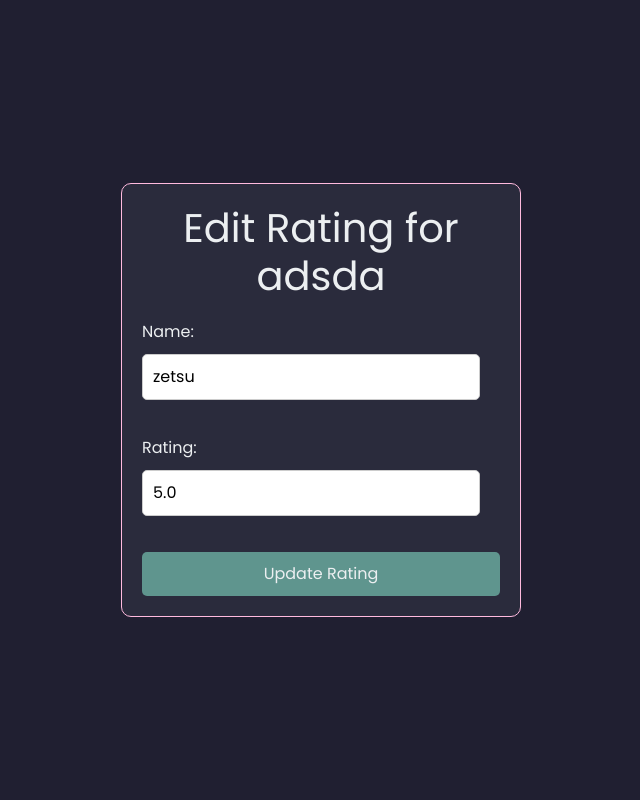
After one commit to 0x2b375/movie_rating, a Django app: page /edit-rating/23/ in a window 1280 px wide. The commit adds this page. Shown: the whole page, without its empty margins (319-959 px from the left). Run offline with Django 5.2, Linux system fonts and the light colour scheme; data comes from the database, SQL or seed files in the repository; both versions use the stored data as it was after the commit.

Commit message:
updated rating

```diff
--- a/movie_ratings/movie_ratings/settings.py
+++ b/movie_ratings/movie_ratings/settings.py
@@ -71,7 +71,7 @@ TEMPLATES = [
 
 WSGI_APPLICATION = 'movie_ratings.wsgi.application'
 
-
+MESSAGE_STORAGE = 'django.contrib.messages.storage.session.SessionStorage'
 # Database
 # https://docs.djangoproject.com/en/5.0/ref/settings/#databases
 
--- /dev/null
+++ b/movie_ratings/ratings/templates/ratings/edit_rating.html
@@ -0,0 +1,122 @@
+<!DOCTYPE html>
+<html lang="en">
+  <head>
+    <meta charset="UTF-8" />
+    <meta name="viewport" content="width=device-width, initial-scale=1.0" />
+    <title>Edit Rating</title>
+    <link rel="preconnect" href="https://fonts.googleapis.com" />
+    <link rel="preconnect" href="https://fonts.gstatic.com" crossorigin />
+    <link
+      href="https://fonts.googleapis.com/css2?family=Poppins:wght@400;600;800&display=swap"
+      rel="stylesheet"
+    />
+    <link
+      href="https://cdn.jsdelivr.net/npm/bootstrap@5.3.3/dist/css/bootstrap.min.css"
+      rel="stylesheet"
+      integrity="sha384-QWTKZyjpPEjISv5WaRU9OFeRpok6YctnYmDr5pNlyT2bRjXh0JMhjY6hW+ALEwIH"
+      crossorigin="anonymous"
+    />
+  </head>
+  <style>
+    :root {
+      --clr-text: #eceff1;
+      --clr-main: #201f31;
+      --clr-border: #ffbade;
+      --clr-card: #2a2b3c;
+      --clr-button: #5f958e;
+      --clr-button-hover: #37655f;
+    }
+    *,
+    *::before,
+    *::after {
+      box-sizing: border-box;
+    }
+
+    html {
+      margin: 0;
+      padding: 0;
+    }
+    body {
+      font-family: "Poppins", sans-serif;
+      font-weight: 400;
+      font-style: normal;
+    }
+    .styling {
+      background-color: var(--clr-main);
+      color: var(--clr-text);
+      display: flex;
+      justify-content: center;
+      align-items: center;
+      height: 100vh;
+    }
+
+    .container {
+      background-color: var(--clr-card);
+      border-radius: 10px;
+      padding: 20px;
+      width: 400px;
+      border: 1px solid var(--clr-border);
+    }
+
+    h1 {
+      color: var(--clr-text);
+      text-align: center;
+      margin-bottom: 20px;
+    }
+
+    form {
+      display: flex;
+      flex-direction: column;
+    }
+
+    label {
+      margin-bottom: 10px;
+      color: var(--clr-text);
+    }
+
+    input[type="number"],
+    textarea,
+    input[type="text"] {
+      padding: 10px;
+      border-radius: 5px;
+      border: 1px solid #ccc;
+      margin-bottom: 20px;
+      resize: none;
+    }
+
+    button[type="submit"] {
+      background-color: var(--clr-button);
+      color: var(--clr-text);
+      padding: 10px 20px;
+      border: none;
+      border-radius: 5px;
+      cursor: pointer;
+    }
+
+    button[type="submit"]:hover {
+      background-color: var(--clr-button-hover);
+    }
+
+    ul {
+      color: var(--clr-text);
+      list-style-type: none;
+    }
+
+  </style>
+  <body>
+    <div class="styling">
+      <div class="container">
+        <h1>Edit Rating for {{ rating.movie.title }}</h1>
+        <form method="post">
+          {% csrf_token %} {{ form.as_p }}
+          <button type="submit">Update Rating</button>
+        </form>
+      </div>
+    </div>
+  </body>
+  <script
+    src="https://cdn.jsdelivr.net/npm/bootstrap@5.3.3/dist/js/bootstrap.bundle.min.js"
+    integrity="sha384-YvpcrYf0tY3lHB60NNkmXc5s9fDVZLESaAA55NDzOxhy9GkcIdslK1eN7N6jIeHz"
+    crossorigin="anonymous"
+  ></script>
+</html>
--- a/movie_ratings/ratings/urls.py
+++ b/movie_ratings/ratings/urls.py
@@ -7,4 +7,7 @@ urlpatterns = [
     path('rate/<int:movie_id>/', views.add_rating, name='add_rating'),
     path('ratings/<int:movie_id>/', views.view_ratings, name='view_ratings'),
     path('movies/<int:movie_id>/delete/', views.delete_movie, name='delete_movie'),
+    path('delete_rating/<int:rating_id>/', views.delete_rating, name='delete_rating'),
+    path('edit-rating/<int:rating_id>/', views.edit_rating, name='edit_rating'),
+
 ]
--- a/movie_ratings/ratings/views.py
+++ b/movie_ratings/ratings/views.py
@@ -2,6 +2,7 @@ from django.shortcuts import render, redirect, get_object_or_404
 from .models import Movie, Rating
 from django.db.models import Avg, Count
 from .forms import MovieForm, RatingForm
+from django.contrib import messages
 # Create your views here.
 
 
@@ -15,15 +16,28 @@ def movie_list(request):
 
 def add_rating(request, movie_id):
     movie = get_object_or_404(Movie, id=movie_id)
+
     if request.method == 'POST':
         form = RatingForm(request.POST)
         if form.is_valid():
+            name = form.cleaned_data['name']
+            rating_value = form.cleaned_data['rating']
+
+            existing_rating = Rating.objects.filter(
+                movie=movie, name=name).exists()
+            if existing_rating:
+                messages.warning(
+                    request, f"A rating by the name '{name}' already exists for this movie.")
+                return redirect('add_rating', movie_id=movie_id)
+
             rating = form.save(commit=False)
             rating.movie = movie
             rating.save()
+
             return redirect('movie_list')
     else:
         form = RatingForm()
+
     return render(request, 'ratings/add_rating.html', {'form': form, 'movie': movie})
 
 
@@ -51,3 +65,22 @@ def delete_movie(request, movie_id):
 
         movie.delete()
         return redirect('movie_list')
+
+
+def delete_rating(request, rating_id):
+
+    rating = get_object_or_404(Rating, id=rating_id)
+    if request.method == 'POST':
+        rating.delete()
+        return redirect('view_ratings', movie_id=rating.movie.id)
+
+def edit_rating(request, rating_id):
+    rating = get_object_or_404(Rating, id=rating_id)
+    if request.method == 'POST':
+        form = RatingForm(request.POST, instance=rating)
+        if form.is_valid():
+            form.save()
+            return redirect('view_ratings', movie_id=rating.movie.id)
+    else:
+        form = RatingForm(instance=rating)
+    return render(request, 'ratings/edit_rating.html', {'form': form, 'rating': rating})
```
Also changed, not shown: movie_ratings/ratings/templates/ratings/add_rating.html (+8 -1 lines), movie_ratings/ratings/templates/ratings/view_ratings.html (+7 -0 lines), movie_ratings/db.sqlite3.
